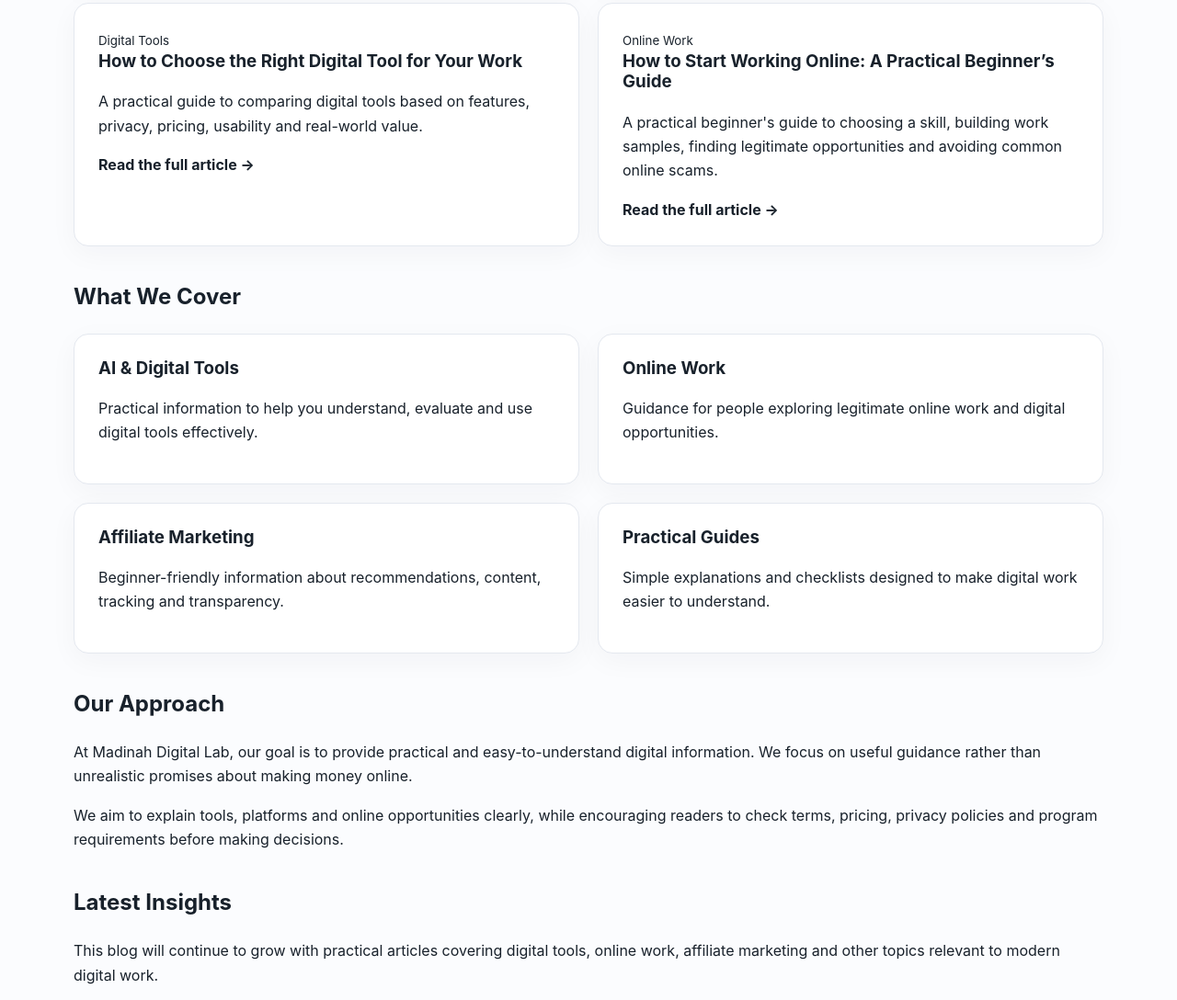
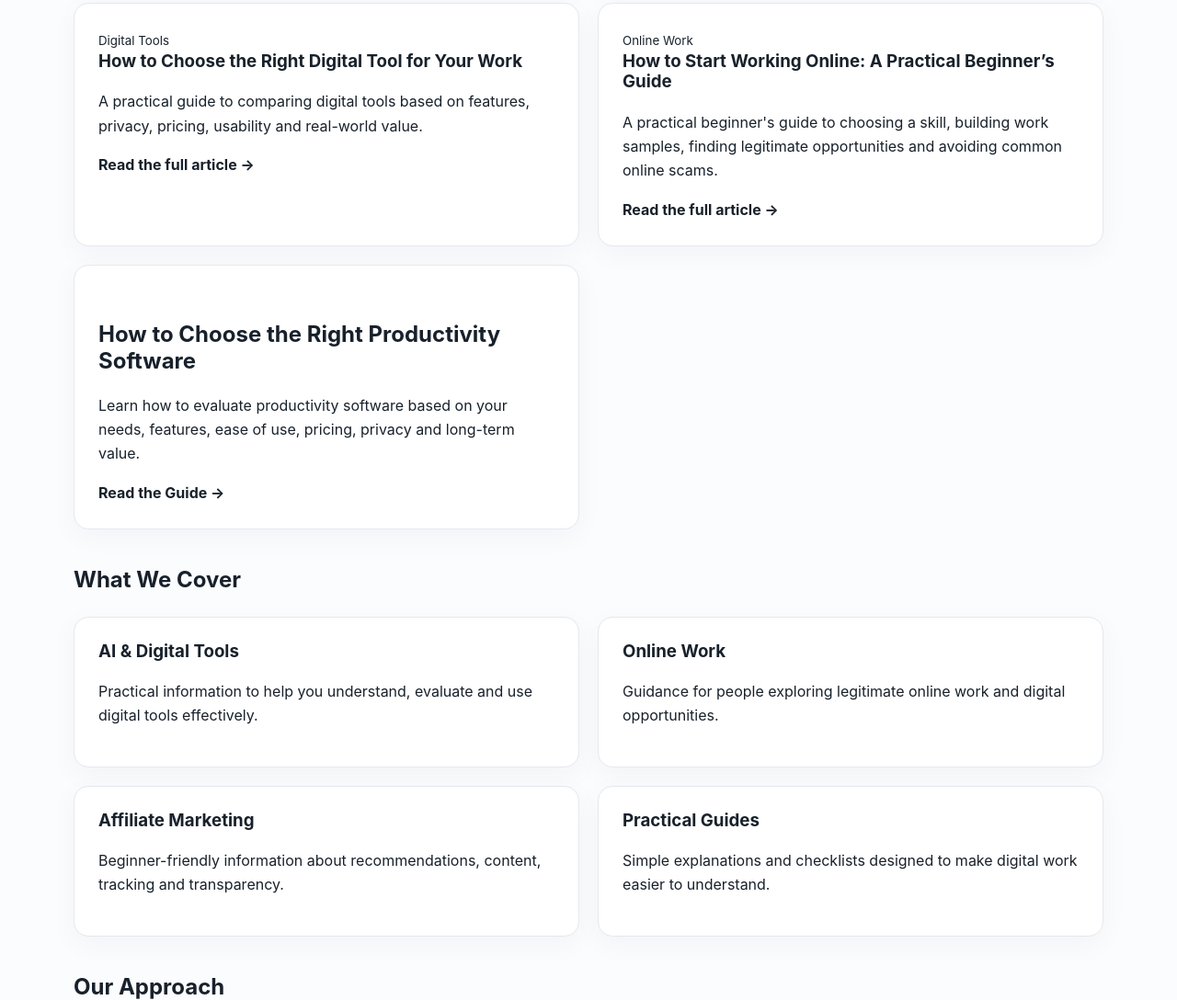
Before and after one commit to ikmahsud84/Madinah-Digital-Lab-, a plain HTML site: page blog.html in a window 1280 px wide. Shown: the part 796-1884 px from the top of the page at 92% size. Drawn offline with Linux system fonts and the light colour scheme.

Commit message:
Update blog.html

```diff
--- a/blog.html
+++ b/blog.html
@@ -74,6 +74,15 @@ tracking, choosing products and building trust with your audience.
 </article>
 <article class="card"><small>Digital Tools</small><h3><a href="digital-tool-guide.html">How to Choose the Right Digital Tool for Your Work</a></h3><p>A practical guide to comparing digital tools based on features, privacy, pricing, usability and real-world value.</p><a href="digital-tool-guide.html">Read the full article →</a></article>
  <article class="card"><small>Online Work</small><h3><a href="online-work-guide.html">How to Start Working Online: A Practical Beginner’s Guide</a></h3><p>A practical beginner's guide to choosing a skill, building work samples, finding legitimate opportunities and avoiding common online scams.</p><a href="online-work-guide.html">Read the full article →</a></article>
+<article class="card">
+<h2>How to Choose the Right Productivity Software</h2>
+
+<p>
+Learn how to evaluate productivity software based on your needs, features, ease of use, pricing, privacy and long-term value.
+</p>
+
+<a href="productivity-software-guide.html">Read the Guide →</a>
+</article>
 </div>
 
 </section>
```
